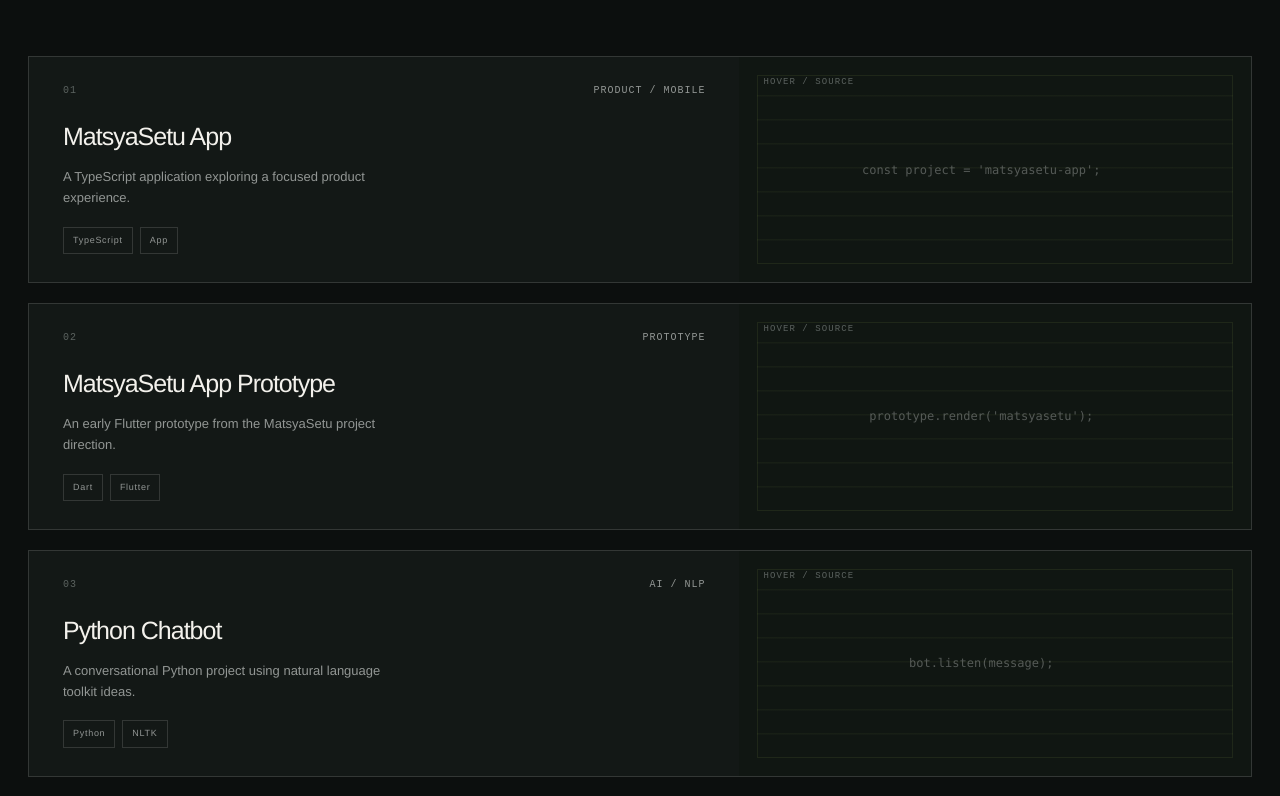
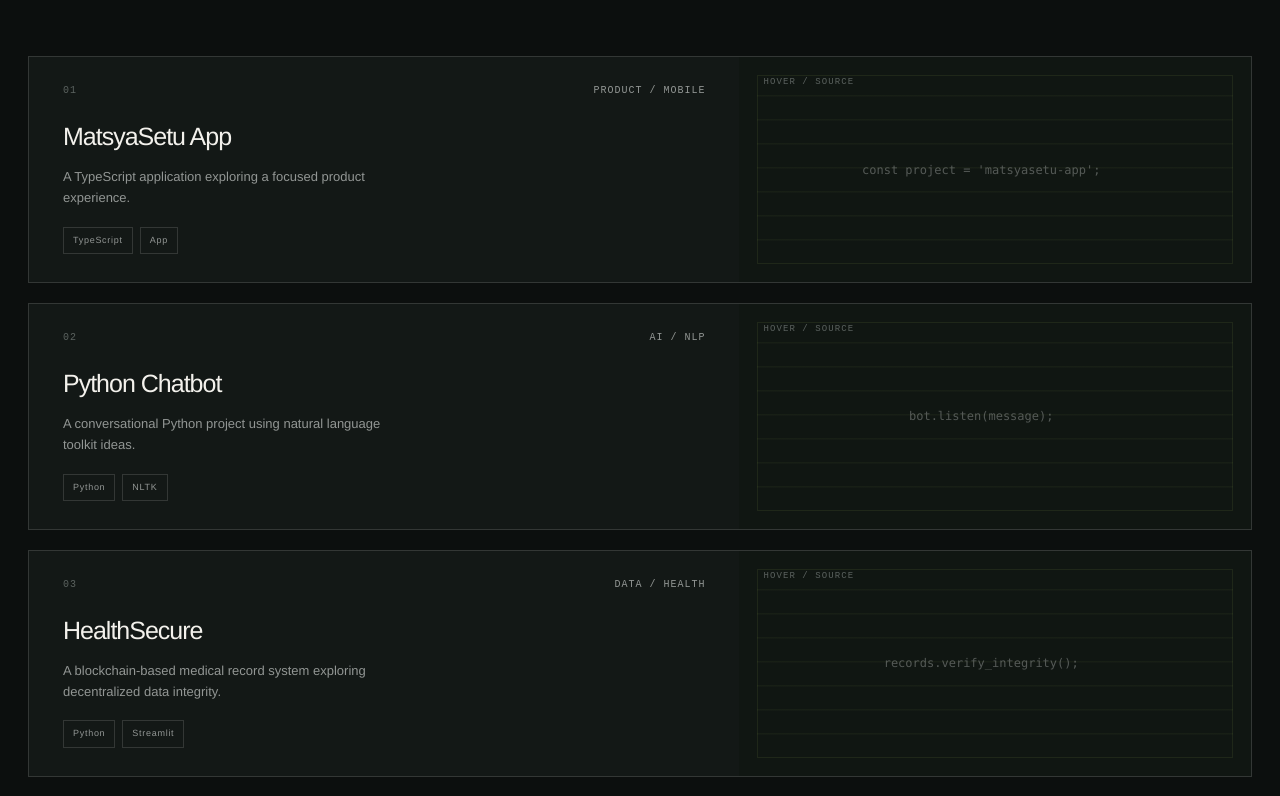
Before and after one commit to Goofy105114/portfolio, a Next.js app: page / in a window 1280 px wide. Shown: the part 2000-2796 px from the top of the page. Built offline with nearby package versions, Linux system fonts and the light colour scheme.

Commit message:
Remove prototype and API gateway entries

```diff
--- a/src/app/page.tsx
+++ b/src/app/page.tsx
@@ -7,11 +7,9 @@ import CursorDot from "@/components/CursorDot";
 const navItems = ["About", "Work", "AI/ML", "GIGCEL", "Journey", "Contact"];
 const projects = [
   { number: "01", category: "PRODUCT / MOBILE", title: "MatsyaSetu App", description: "A TypeScript application exploring a focused product experience.", tags: ["TypeScript", "App"], href: "https://github.com/Goofy105114/MatsyaSetu-App", code: "const project = 'matsyasetu-app';" },
-  { number: "02", category: "PROTOTYPE", title: "MatsyaSetu App Prototype", description: "An early Flutter prototype from the MatsyaSetu project direction.", tags: ["Dart", "Flutter"], href: "https://github.com/Goofy105114/MatsyaSetu-App-Prototype-", code: "prototype.render('matsyasetu');" },
-  { number: "03", category: "AI / NLP", title: "Python Chatbot", description: "A conversational Python project using natural language toolkit ideas.", tags: ["Python", "NLTK"], href: "https://github.com/Goofy105114/python-chatbot", code: "bot.listen(message);" },
-  { number: "04", category: "SYSTEMS", title: "API Gateway System", description: "A project exploring API gateway architecture and service boundaries.", tags: ["Jupyter", "APIs"], href: "https://github.com/Goofy105114/API-GATEWAY-SYSTEM-PROJECT", code: "gateway.route(request);" },
-  { number: "05", category: "DATA / HEALTH", title: "HealthSecure", description: "A blockchain-based medical record system exploring decentralized data integrity.", tags: ["Python", "Streamlit"], href: "https://github.com/Goofy105114/health-blockchain", code: "records.verify_integrity();" },
-  { number: "06", category: "FULL-STACK", title: "Machine Link", description: "A JavaScript project exploring application development and interaction.", tags: ["JavaScript", "Web"], href: "https://github.com/Goofy105114/machine-link-project", code: "machine.connect(user);" },
+  { number: "02", category: "AI / NLP", title: "Python Chatbot", description: "A conversational Python project using natural language toolkit ideas.", tags: ["Python", "NLTK"], href: "https://github.com/Goofy105114/python-chatbot", code: "bot.listen(message);" },
+  { number: "03", category: "DATA / HEALTH", title: "HealthSecure", description: "A blockchain-based medical record system exploring decentralized data integrity.", tags: ["Python", "Streamlit"], href: "https://github.com/Goofy105114/health-blockchain", code: "records.verify_integrity();" },
+  { number: "04", category: "FULL-STACK", title: "Machine Link", description: "A JavaScript project exploring application development and interaction.", tags: ["JavaScript", "Web"], href: "https://github.com/Goofy105114/machine-link-project", code: "machine.connect(user);" },
 ];
 const learning = ["Python", "NumPy", "Pandas", "Matplotlib", "Scikit-learn", "Statistics", "Mathematics for ML", "Machine Learning", "Deep Learning", "NLP", "Computer Vision", "Generative AI", "LLMs", "MLOps", "Data Engineering"];
 const engineering = ["C++", "Python", "JavaScript", "React", "Node.js", "REST APIs", "SQL", "PostgreSQL", "MongoDB", "Git / GitHub", "Cloud", "AWS / GCP", "Docker", "DevOps", "System Design"];
```
